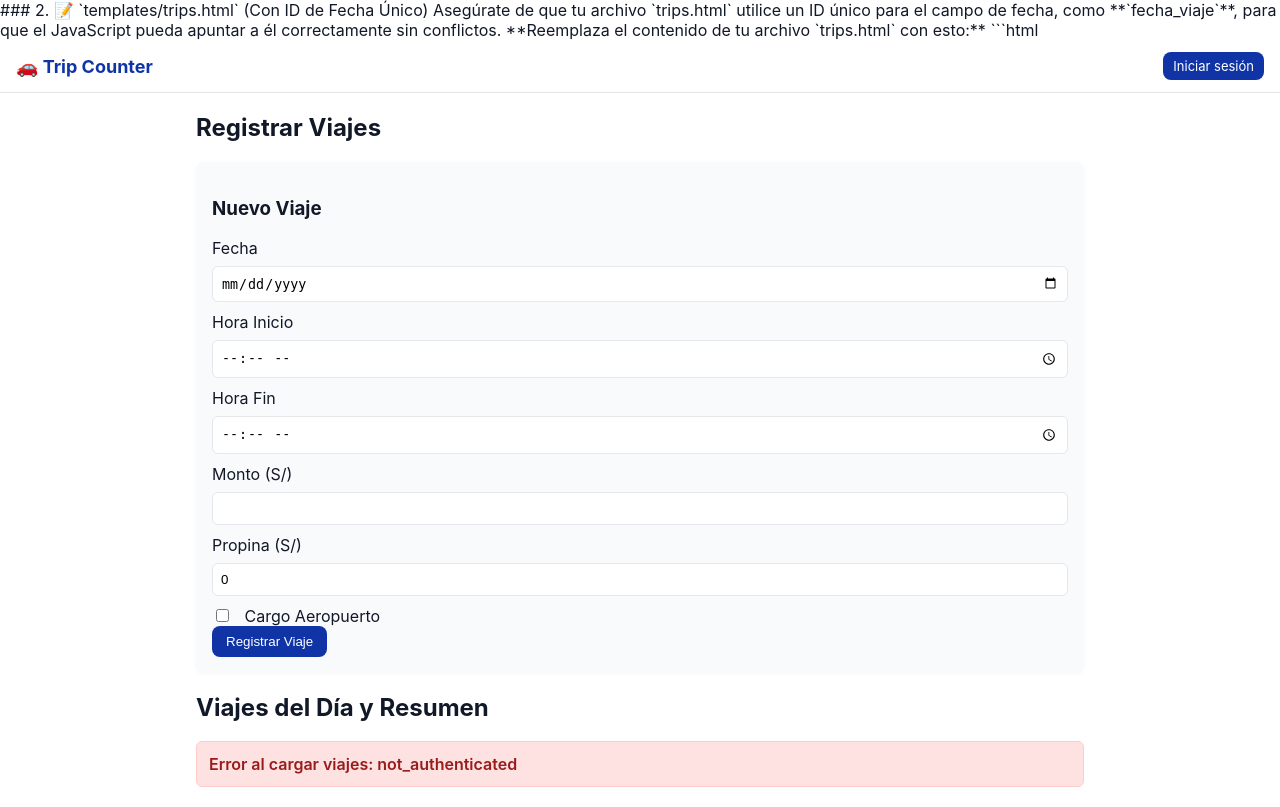
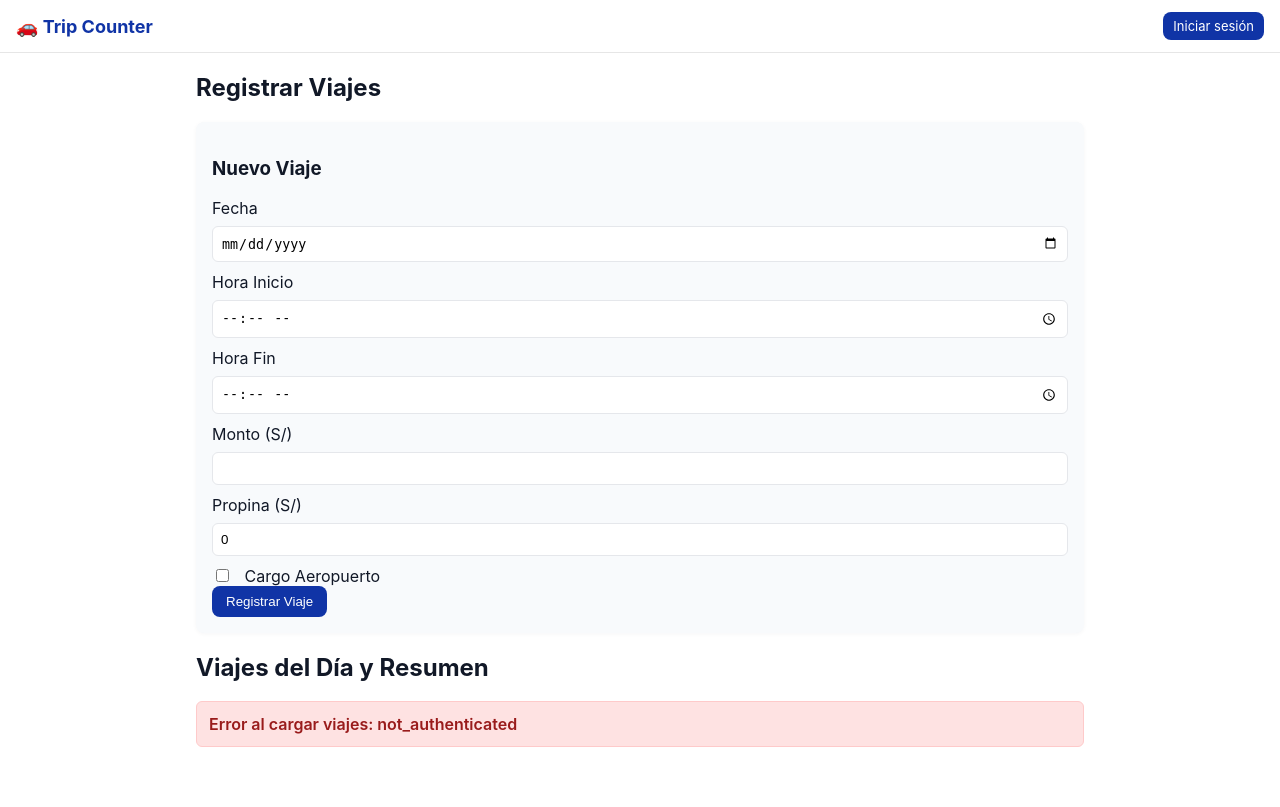
Before and after one commit to ajmonteroa45-del/tripcounterapp, a Flask app: template templates/trips.html in a window 1280 px wide. After the commit the page ends 747 px from the top, so only its background shows below. Run offline with Flask 3, Linux system fonts and the light colour scheme; the template is opened without the code that fills it, so the values that code supplies are empty.

Commit message:
Remove instructions for unique date ID in trips.html

````diff
--- a/templates/trips.html
+++ b/templates/trips.html
@@ -1,10 +1,3 @@
-### 2. 📝 `templates/trips.html` (Con ID de Fecha Único)
-
-Asegúrate de que tu archivo `trips.html` utilice un ID único para el campo de fecha, como **`fecha_viaje`**, para que el JavaScript pueda apuntar a él correctamente sin conflictos.
-
-**Reemplaza el contenido de tu archivo `trips.html` con esto:**
-
-```html
 {% extends "base.html" %}
 
 {% block title %}Registrar Viajes{% endblock %}
````
